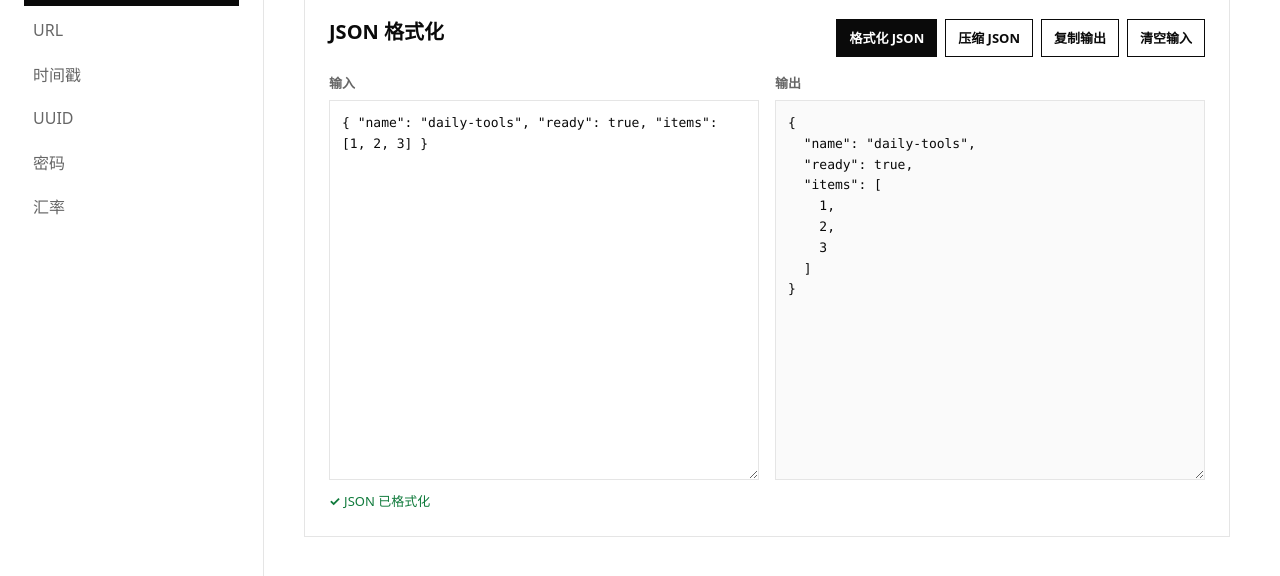
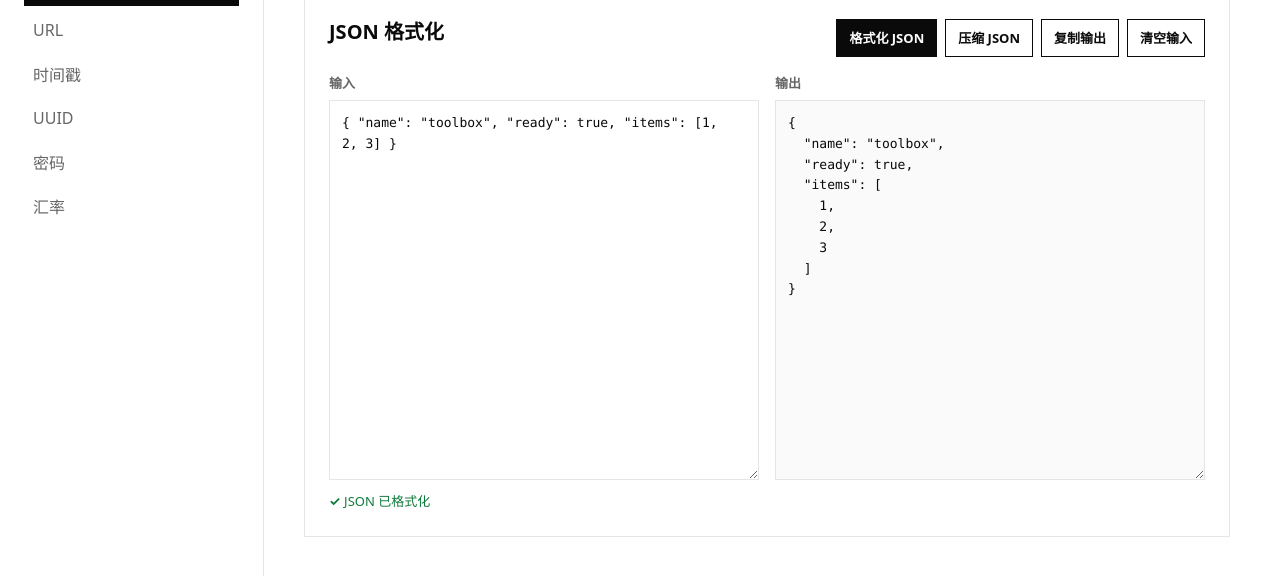
Before and after one commit to justypist/tools, a plain HTML site: page src/index.html in a window 1280 px wide. Shown: the part 130-706 px from the top of the page. Drawn offline with Linux system fonts and the light colour scheme; no server answers.

Commit message:
Remove daily naming from app

```diff
--- a/src/core/clock.js
+++ b/src/core/clock.js
@@ -1,7 +1,7 @@
 (() => {
   "use strict";
 
-  const { $ } = window.DailyTools;
+  const { $ } = window.ToolboxApp;
 
   function initClock() {
     const clocks = [
@@ -40,7 +40,7 @@
     setInterval(tick, 1000);
   }
 
-  Object.assign(window.DailyTools, {
+  Object.assign(window.ToolboxApp, {
     initClock,
   });
 })();
--- a/src/core/dom.js
+++ b/src/core/dom.js
@@ -4,8 +4,8 @@
   const $ = (selector, scope = document) => scope.querySelector(selector);
   const $$ = (selector, scope = document) => [...scope.querySelectorAll(selector)];
 
-  window.DailyTools = {
-    ...(window.DailyTools || {}),
+  window.ToolboxApp = {
+    ...(window.ToolboxApp || {}),
     $,
     $$,
   };
--- a/src/core/feedback.js
+++ b/src/core/feedback.js
@@ -1,7 +1,7 @@
 (() => {
   "use strict";
 
-  const { $ } = window.DailyTools;
+  const { $ } = window.ToolboxApp;
   let toastTimer;
 
   function setStatus(element, message, type = "") {
@@ -42,7 +42,7 @@
     }
   }
 
-  Object.assign(window.DailyTools, {
+  Object.assign(window.ToolboxApp, {
     copyText,
     setStatus,
     showToast,
--- a/src/core/navigation.js
+++ b/src/core/navigation.js
@@ -1,7 +1,7 @@
 (() => {
   "use strict";
 
-  const { $, $$ } = window.DailyTools;
+  const { $, $$ } = window.ToolboxApp;
 
   const toolTitles = {
     json: "JSON 格式化",
@@ -34,7 +34,7 @@
     });
   }
 
-  Object.assign(window.DailyTools, {
+  Object.assign(window.ToolboxApp, {
     initNavigation,
     toolTitles,
   });
--- a/src/core/theme.js
+++ b/src/core/theme.js
@@ -1,7 +1,7 @@
 (() => {
   "use strict";
 
-  const { $$ } = window.DailyTools;
+  const { $$ } = window.ToolboxApp;
   const themeQuery = window.matchMedia("(prefers-color-scheme: dark)");
 
   function resolveTheme(preference) {
@@ -42,7 +42,7 @@
     });
   }
 
-  Object.assign(window.DailyTools, {
+  Object.assign(window.ToolboxApp, {
     applyTheme,
     initTheme,
     resolveTheme,
--- a/src/features/currency/currencyTool.js
+++ b/src/features/currency/currencyTool.js
@@ -1,7 +1,7 @@
 (() => {
   "use strict";
 
-  const { $, $$, setStatus } = window.DailyTools;
+  const { $, $$, setStatus } = window.ToolboxApp;
 
   const RATE_CACHE_KEY = "currency-rates-usd-v1";
   const RATE_CACHE_TTL_HOURS = 6;
@@ -295,7 +295,7 @@
     refreshTimer = setInterval(() => refreshRates(), REFRESH_INTERVAL_MS);
   }
 
-  Object.assign(window.DailyTools, {
+  Object.assign(window.ToolboxApp, {
     initCurrencyTool,
     refreshRates,
   });
--- a/src/features/json/jsonTool.js
+++ b/src/features/json/jsonTool.js
@@ -1,7 +1,7 @@
 (() => {
   "use strict";
 
-  const { $, copyText, setStatus } = window.DailyTools;
+  const { $, copyText, setStatus } = window.ToolboxApp;
 
   function initJsonTool() {
     const input = $("#jsonInput");
@@ -32,7 +32,7 @@
     transform("format");
   }
 
-  Object.assign(window.DailyTools, {
+  Object.assign(window.ToolboxApp, {
     initJsonTool,
   });
 })();
--- a/src/features/password/passwordTool.js
+++ b/src/features/password/passwordTool.js
@@ -1,7 +1,7 @@
 (() => {
   "use strict";
 
-  const { $, $$, copyText, setStatus } = window.DailyTools;
+  const { $, $$, copyText, setStatus } = window.ToolboxApp;
 
   function getRandomInt(max) {
     const array = new Uint32Array(1);
@@ -68,7 +68,7 @@
     generate();
   }
 
-  Object.assign(window.DailyTools, {
+  Object.assign(window.ToolboxApp, {
     createPassword,
     getRandomInt,
     initPasswordTool,
--- a/src/features/time/timeTool.js
+++ b/src/features/time/timeTool.js
@@ -1,7 +1,7 @@
 (() => {
   "use strict";
 
-  const { $, copyText, setStatus } = window.DailyTools;
+  const { $, copyText, setStatus } = window.ToolboxApp;
 
   function toDateTimeLocalValue(date) {
     const offset = date.getTimezoneOffset() * 60000;
@@ -64,7 +64,7 @@
     updateTimeFields(new Date(), "当前时间");
   }
 
-  Object.assign(window.DailyTools, {
+  Object.assign(window.ToolboxApp, {
     initTimeTool,
     toDateTimeLocalValue,
     updateTimeFields,
--- a/src/features/url/urlTool.js
+++ b/src/features/url/urlTool.js
@@ -1,7 +1,7 @@
 (() => {
   "use strict";
 
-  const { $, copyText, setStatus } = window.DailyTools;
+  const { $, copyText, setStatus } = window.ToolboxApp;
 
   function initUrlTool() {
     const input = $("#urlInput");
@@ -28,7 +28,7 @@
     setStatus(status, "URL 已编码", "success");
   }
 
-  Object.assign(window.DailyTools, {
+  Object.assign(window.ToolboxApp, {
     initUrlTool,
   });
 })();
--- a/src/features/uuid/uuidTool.js
+++ b/src/features/uuid/uuidTool.js
@@ -1,7 +1,7 @@
 (() => {
   "use strict";
 
-  const { $, $$, copyText, setStatus } = window.DailyTools;
+  const { $, $$, copyText, setStatus } = window.ToolboxApp;
 
   function createUuid() {
     if (crypto.randomUUID) {
@@ -59,7 +59,7 @@
     render();
   }
 
-  Object.assign(window.DailyTools, {
+  Object.assign(window.ToolboxApp, {
     createUuid,
     initUuidTool,
   });
--- a/src/index.html
+++ b/src/index.html
@@ -104,7 +104,7 @@
           <div class="split-grid">
             <label class="field-block">
               <span>输入</span>
-              <textarea id="jsonInput" spellcheck="false">{ "name": "daily-tools", "ready": true, "items": [1, 2, 3] }</textarea>
+              <textarea id="jsonInput" spellcheck="false">{ "name": "toolbox", "ready": true, "items": [1, 2, 3] }</textarea>
             </label>
             <label class="field-block">
               <span>输出</span>
--- a/src/main.js
+++ b/src/main.js
@@ -12,7 +12,7 @@
       initTimeTool,
       initUrlTool,
       initUuidTool,
-    } = window.DailyTools;
+    } = window.ToolboxApp;
 
     initTheme();
     initNavigation();
```
